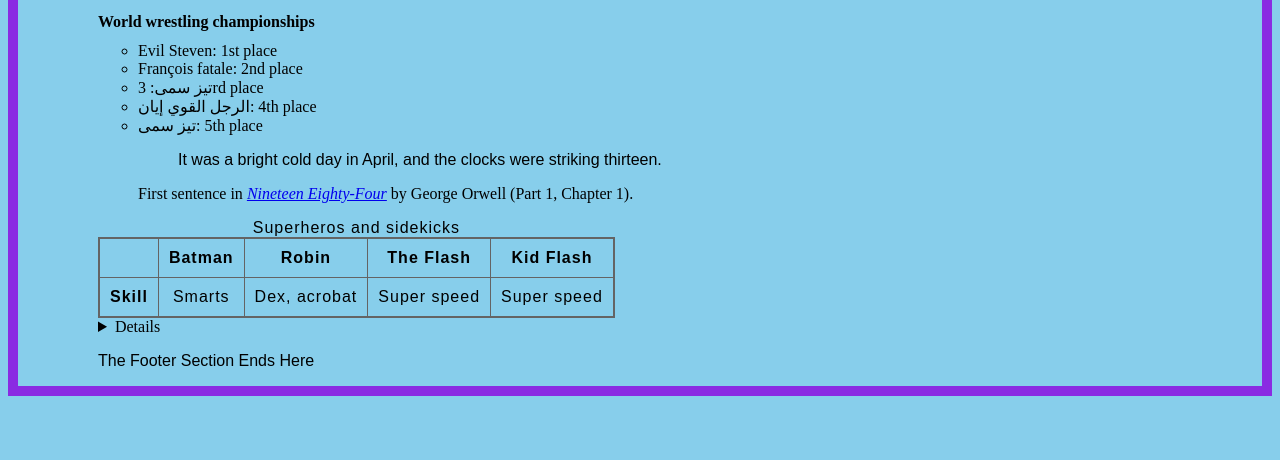
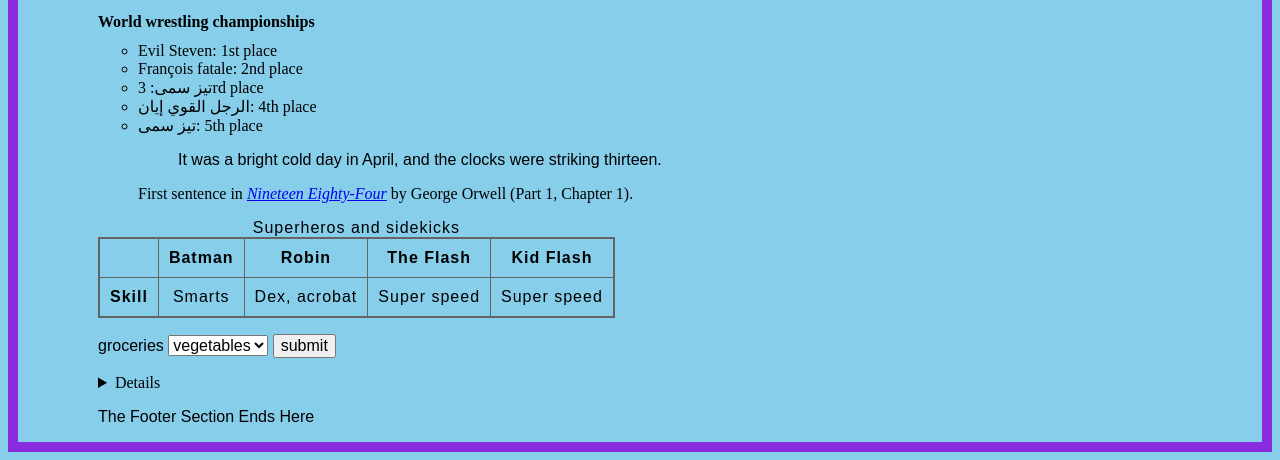
Before and after one commit to Mdhamza77/HtmlPractice, a plain HTML site: page tags.html in a window 1280 px wide. Shown: the part 1639-2099 px from the top of the page. Before the commit the page ends 2043 px from the top, so only its background shows below. Drawn offline with Linux system fonts and the light colour scheme.

Commit message:
Add existing project files prior to the push to GitHub.

```diff
--- a/tags.html
+++ b/tags.html
@@ -56,7 +56,7 @@
             height="379">
 
         <map name="workmap">
-            <area shape="rect" coords="200,244,270,350" alt="Computer" href="index.html">
+            <area shape="rect" coords="20,24,270,350" alt="Computer" href="index.html">
         </map>
 
 
@@ -96,7 +96,7 @@
             <figcaption>Listen to the Ringtone:</figcaption>
             <audio controls src="/Media/iPhone Msg Tone.mp3">
                 <a href="/Media/iPhone Msg Tone.mp3">
-                    Download audio
+                    audio links
                 </a>
             </audio>
             <video  controls src="https://www.youtube.com/watch?v=xIYJ7VaSxYY">
@@ -143,6 +143,17 @@
                 </tr>
             </table>
 
+            <p>
+                <label for="groceries">groceries </label>
+              <select id="groceries" id="items">
+                <option>vegetables</option>
+                <option>fruits</option>
+                <option>chocolates</option>
+                </select>
+                <input type="submit" value="submit">
+
+            </p>
+
             <details>
                 <summary>Details</summary>
                 Something small enough to escape casual notice.
```
